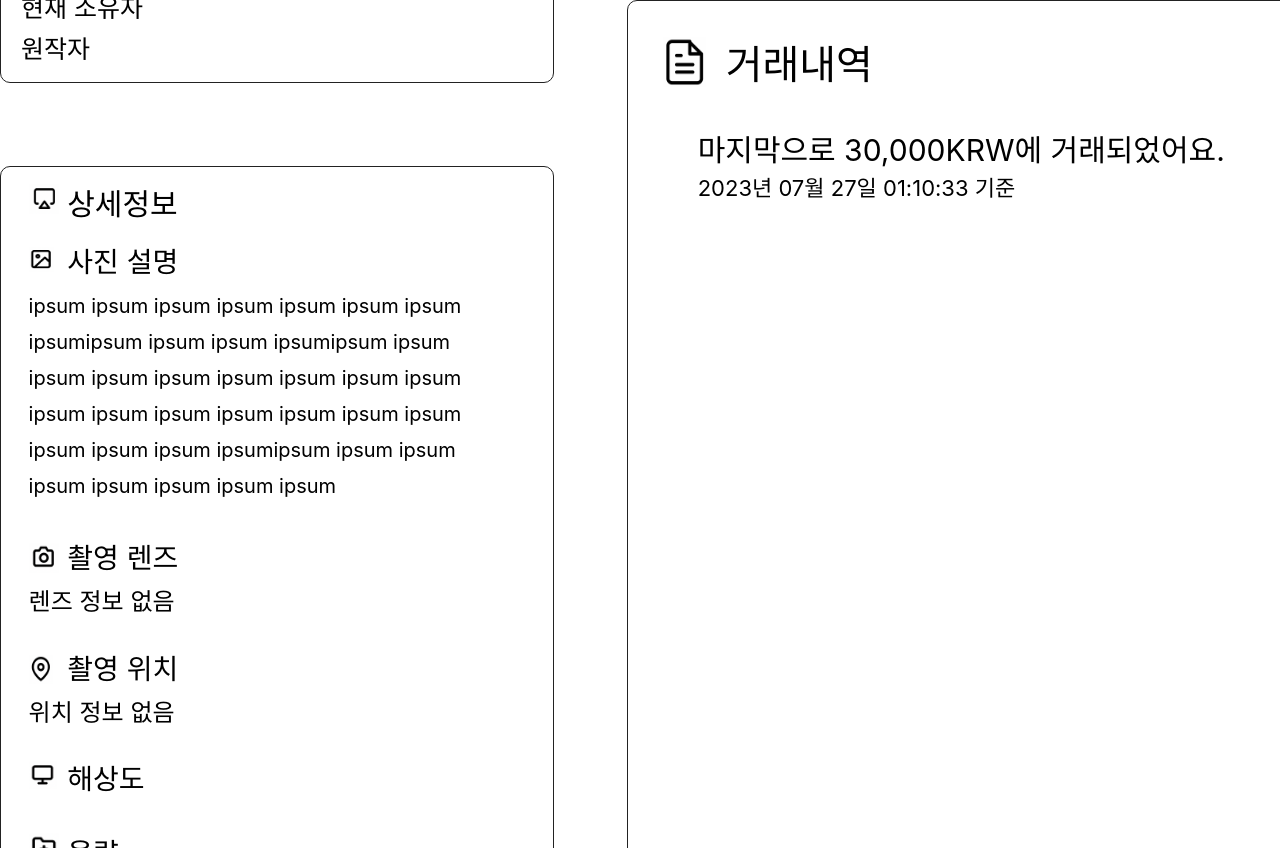
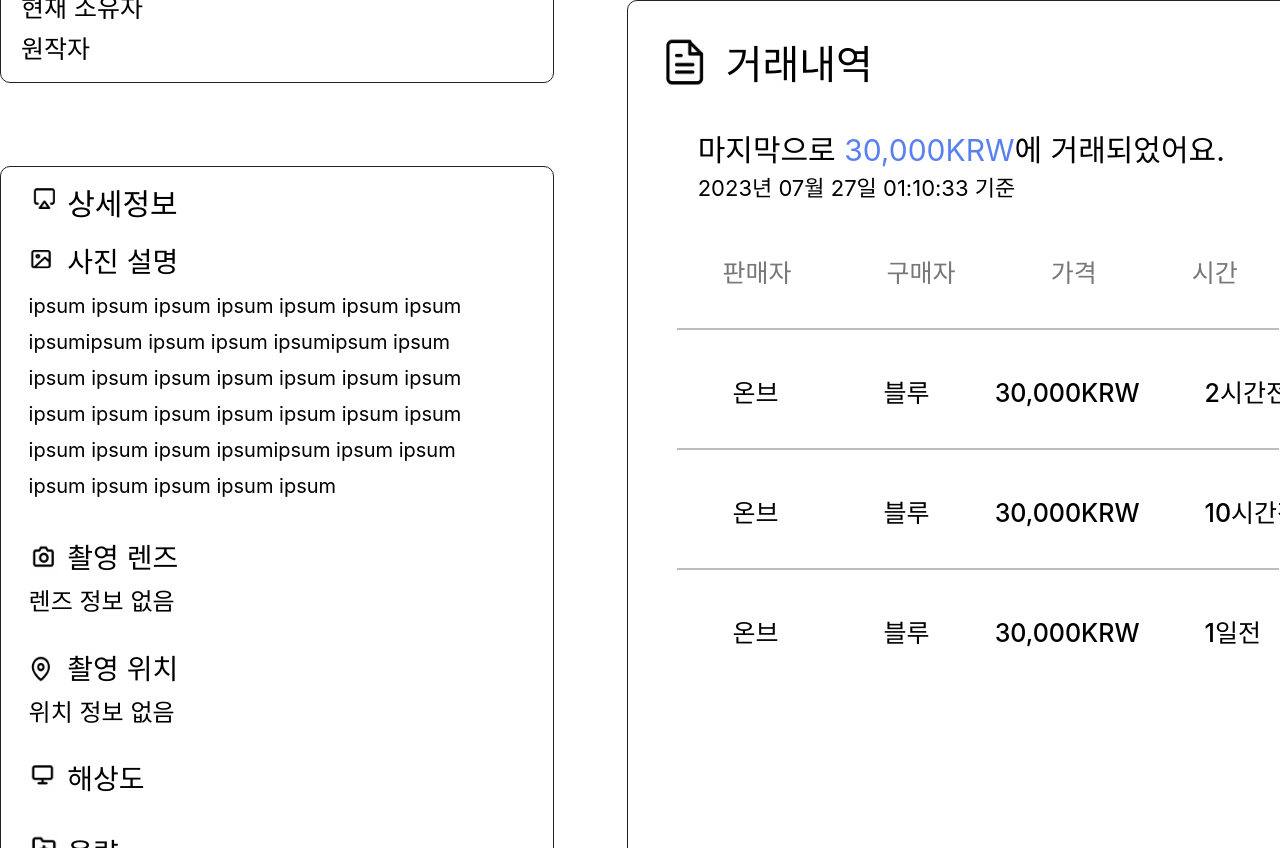
Before and after one commit to Troth-Cam/TrothCam_Web, a React (Create React App) app in the folder trothcam_web/: page /productdetail in a window 1280 px wide. Shown: the part 760-1608 px from the top of the page. Built offline with nearby package versions, Linux system fonts and the light colour scheme.

Commit message:
[MOD]코드 수정

```diff
--- a/trothcam_web/src/components/ProductDetail.jsx
+++ b/trothcam_web/src/components/ProductDetail.jsx
@@ -102,9 +102,35 @@ const ProductDetail = () => {
                     <Detail3>
                         <ChertImage src={chertImg} alt="chertImg"/>
                         <BuyChert>거래내역</BuyChert>
-                        <LastBuy>마지막으로 30,000KRW에 거래되었어요.</LastBuy>
+                        <LastBuy>마지막으로 <span style={{color: '#5980EF'}}>30,000KRW</span>에 거래되었어요.</LastBuy>
                         <LastBuyDate>2023년 07월 27일 01:10:33 기준</LastBuyDate>
-
+                        <BuydetailContainer>
+                            <BuyDetail>판매자</BuyDetail>
+                            <BuyDetail>구매자</BuyDetail>
+                            <BuyDetail>가격</BuyDetail>
+                            <BuyDetail marginLeft="80px">시간</BuyDetail>
+                        </BuydetailContainer>
+                        <Line />
+                        <BuydetailContainer>
+                            <BuyerDetail>온브</BuyerDetail>
+                            <BuyerDetail>블루</BuyerDetail>
+                            <BuyerDetail marginLeft="0px">30,000KRW</BuyerDetail>
+                            <BuyerDetail marginLeft="0px">2시간전</BuyerDetail>
+                        </BuydetailContainer>
+                        <Line />
+                        <BuydetailContainer>
+                            <BuyerDetail>온브</BuyerDetail>
+                            <BuyerDetail>블루</BuyerDetail>
+                            <BuyerDetail marginLeft="0px">30,000KRW</BuyerDetail>
+                            <BuyerDetail marginLeft="0px">10시간전</BuyerDetail>
+                        </BuydetailContainer>
+                        <Line />
+                        <BuydetailContainer>
+                            <BuyerDetail>온브</BuyerDetail>
+                            <BuyerDetail>블루</BuyerDetail>
+                            <BuyerDetail marginLeft="0px">30,000KRW</BuyerDetail>
+                            <BuyerDetail marginLeft="0px">1일전</BuyerDetail>
+                        </BuydetailContainer>
 
 
                     </Detail3>
@@ -532,7 +558,7 @@ const Info1= styled.div`
 const EyeImg= styled.img`
     width:30px;
     height:28px;
-    margin-left:40px;
+    margin-left:45px;
 `;
 
 const Info2= styled.div`
@@ -550,7 +576,7 @@ const Info2= styled.div`
 const BlackheartImg= styled.img`
     width:30px;
     height:30px;
-    margin-left:40px;
+    margin-left:45px;
 `;
 
 const Info3= styled.div`
@@ -568,7 +594,7 @@ const Info3= styled.div`
 const PersonImg= styled.img`
     width:30px;
     height:30px;
-    margin-left:40px;
+    margin-left:45px;
 `;
 
 const Info4= styled.div`
@@ -597,6 +623,7 @@ const Detail2 = styled.div`
 
     linear-gradient(0deg, rgba(255, 255, 255, 0.5), rgba(255, 255, 255, 0.5));
     border: 1px solid #222222;
+
 
 `;
 
@@ -731,3 +758,45 @@ const LastBuyDate=styled.div`
     letter-spacing: 0em;
     text-align: left;
 `;
+
+const BuydetailContainer=styled.div`
+    display: flex;
+    flex-direction: row;
+    align-text:center;
+
+`;
+
+const BuyDetail=styled.div`
+    margin-top:40px;
+    margin-left:95px;
+    font-family: Inter;
+    font-size: 25px;
+    font-weight: 500;
+    line-height: 30px;
+    letter-spacing: 0em;
+    color: #777777;
+`;
+
+const Line = styled.hr`
+    display: flex;
+    justify-content: center;
+    align-items: center;
+    width: 600.0000114792729px;
+    angle: -0.05 deg;
+    margin-top:40px;
+    border: 1px solid #BCBDC1;
+
+`;
+
+const BuyerDetail=styled.div`
+    margin-top:40px;
+    margin-left: ${(props) => props.marginLeft || '40px'};
+    padding-left:65px;
+    font-family: Inter;
+    font-size: 25px;
+    font-weight: 500;
+    line-height: 30px;
+    letter-spacing: 0em;
+    text-align: left;
+
+`;
```
